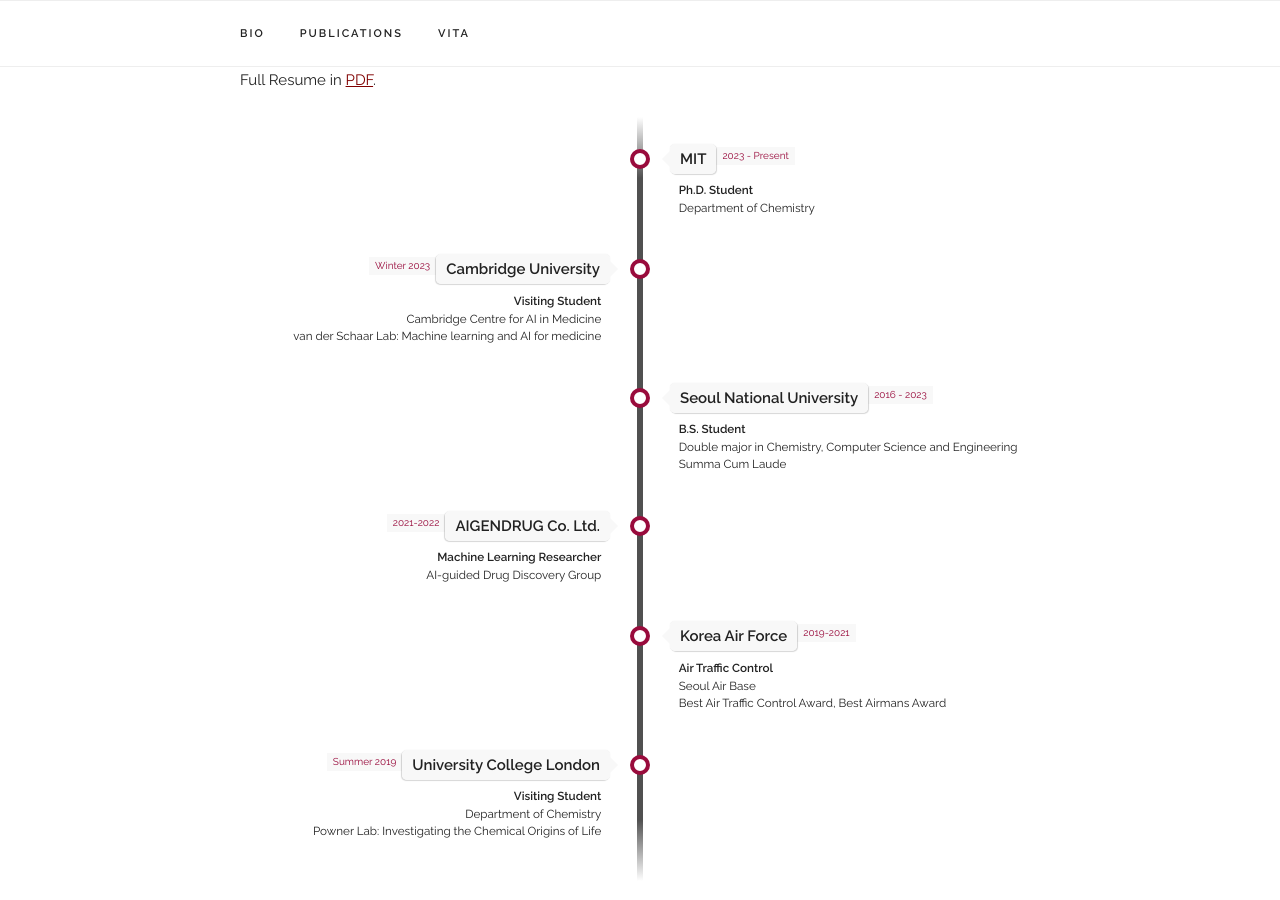
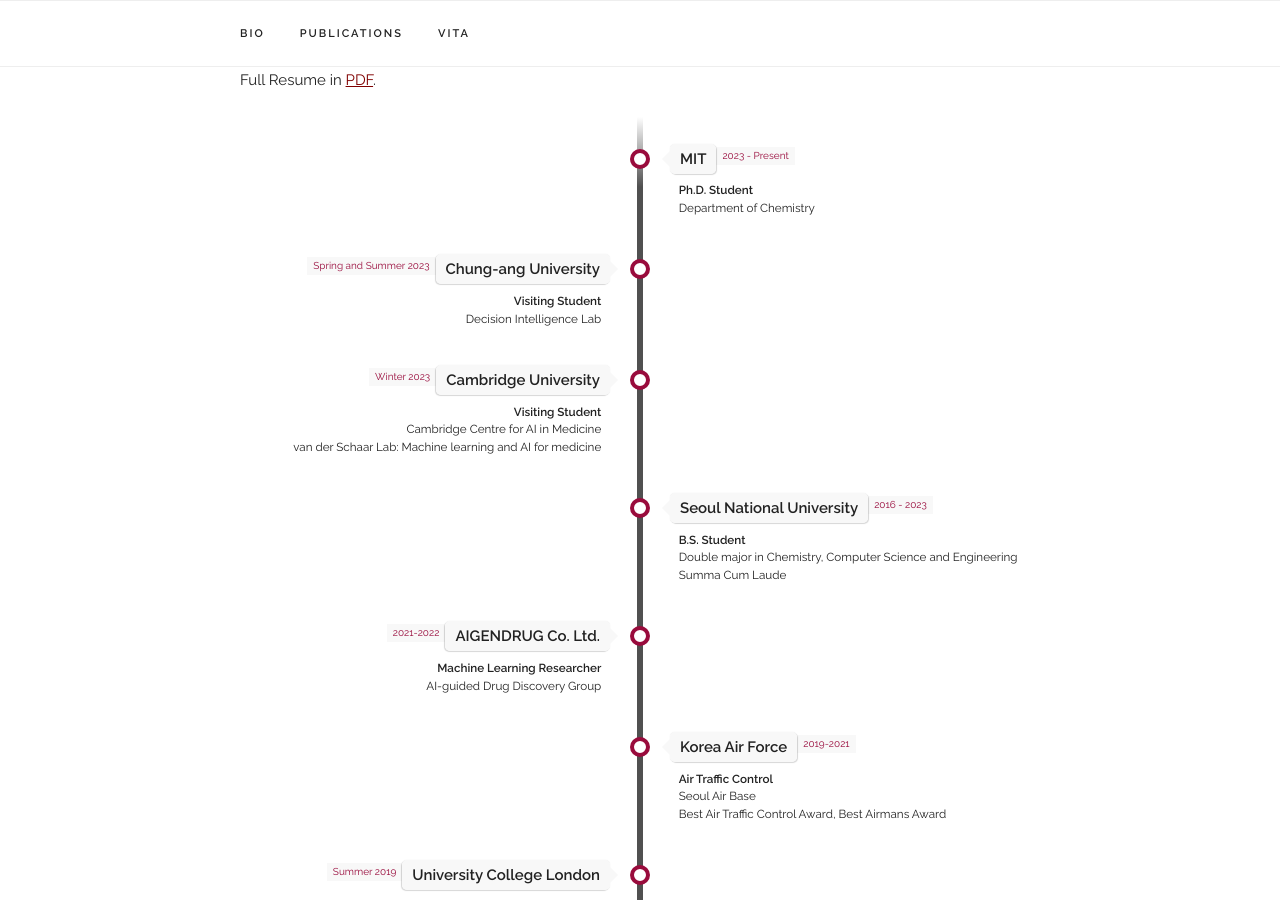
Before and after one commit to Chemgyu/Chemgyu.github.io, a Jekyll site: the page built from index.html, in a window 1280 px wide and 900 px high, scrolled down 1361 px. Built offline with Jekyll 4.4.1, drawn with Linux system fonts in a browser that asks for light colours; some web fonts are replaced.

Commit message:
Update experience.yaml

```diff
--- a/_data/experience.yaml
+++ b/_data/experience.yaml
@@ -5,6 +5,12 @@
   title: "Ph.D. Student"
   subtitle: "Department of Chemistry"
   category: "school"
+
+- place: "Chung-ang University"
+  time: "Spring and Summer 2023"
+  title: "Visiting Student"
+  subtitle: "Decision Intelligence Lab"
+  category: "work"
 
 - place: "Cambridge University"
   time: "Winter 2023"
```
